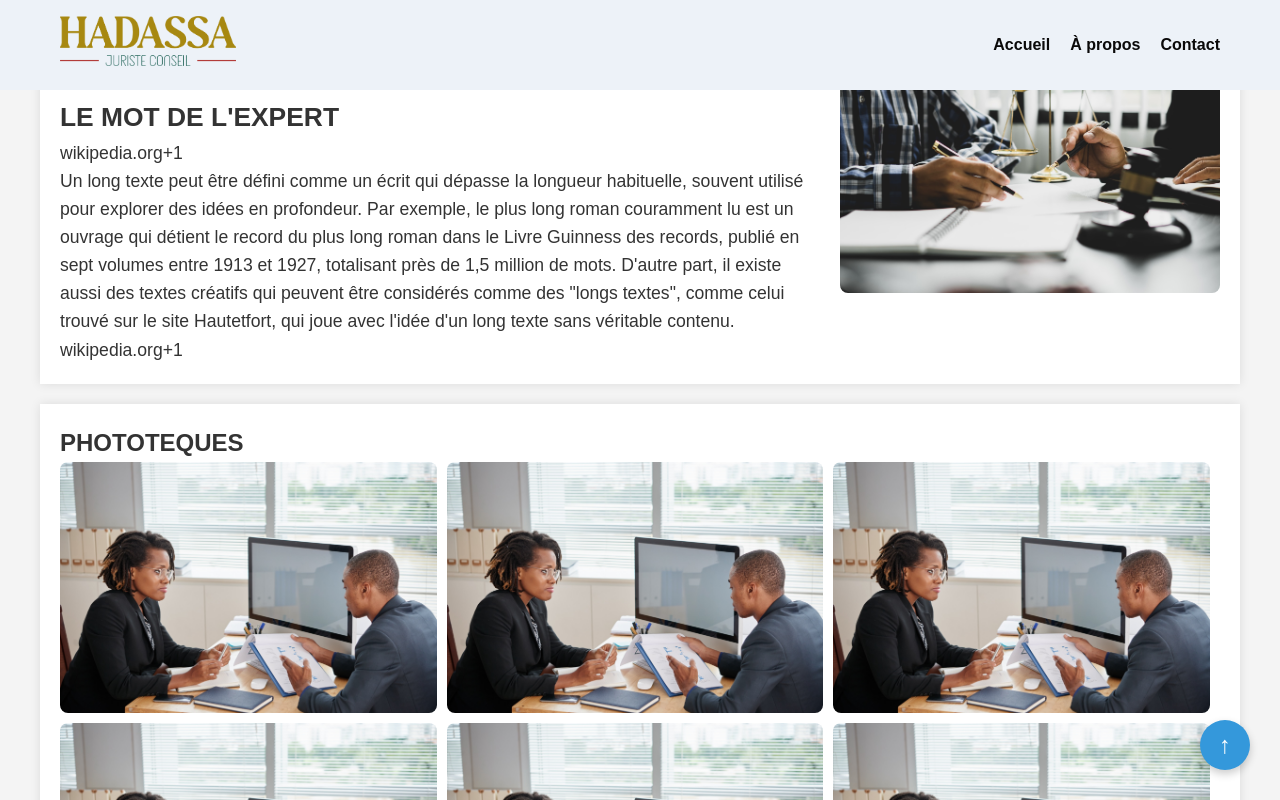
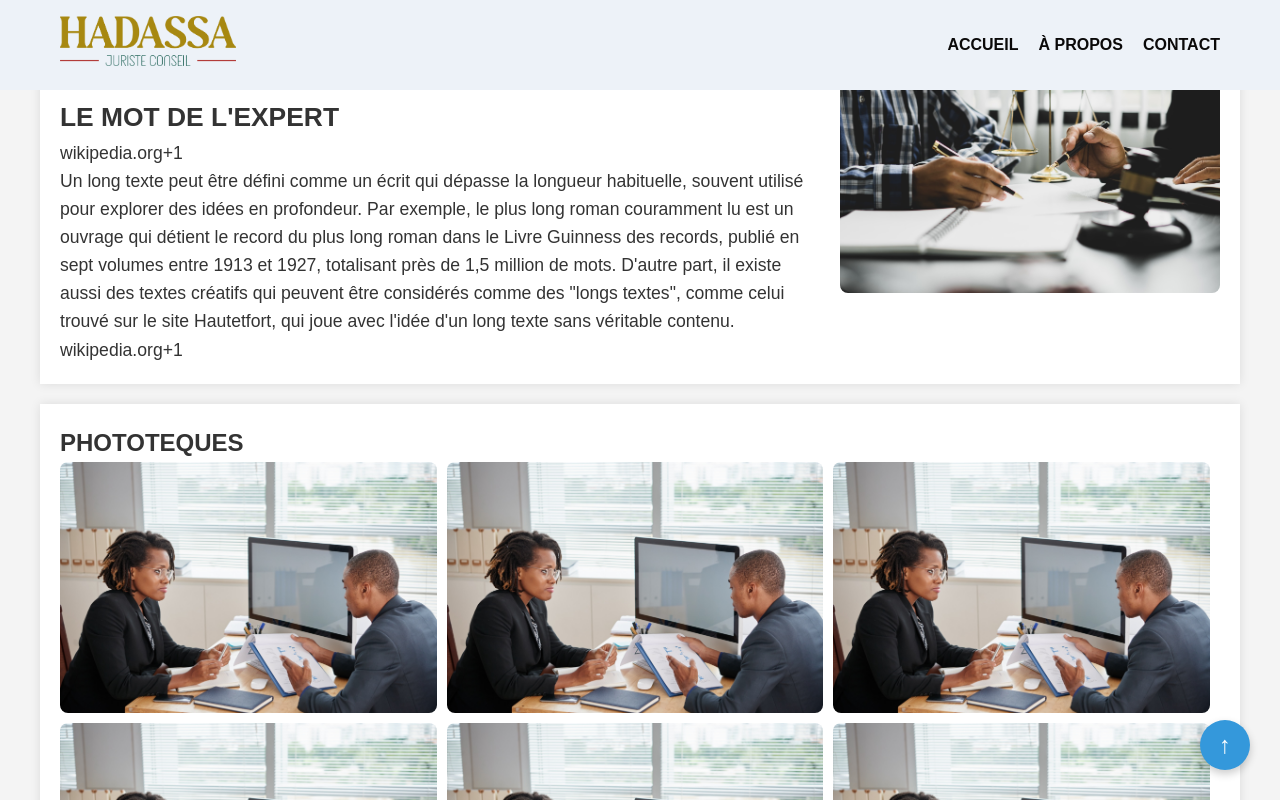
Before and after one commit to KOASSI/conseil, a plain HTML site: page propos.html in a window 1280 px wide. Shown: the top 800 px of the page. Drawn offline with Linux system fonts and the light colour scheme.

Commit message:
Update propos.html

```diff
--- a/propos.html
+++ b/propos.html
@@ -13,10 +13,10 @@
         <nav>
             <div class="logo"><img src="images/cav.png" alt=""></div>
             <ul class="nav-links">
-                <li><a href="index.html">Accueil</a></li>
-                <li><a href="propos.html">À propos</a></li>
+                <li><a href="index.html">ACCUEIL</a></li>
+                <li><a href="propos.html">À PROPOS</a></li>
 
-                <li><a href="contact.html">Contact</a></li>
+                <li><a href="contact.html">CONTACT</a></li>
 
             </ul>
         </nav>
```
